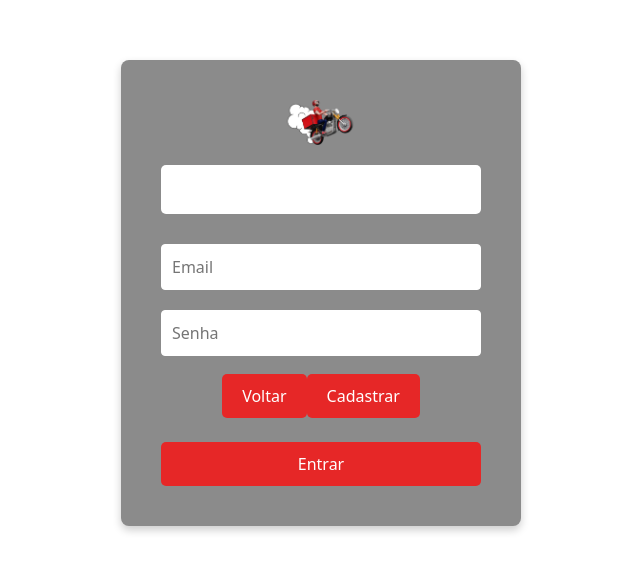
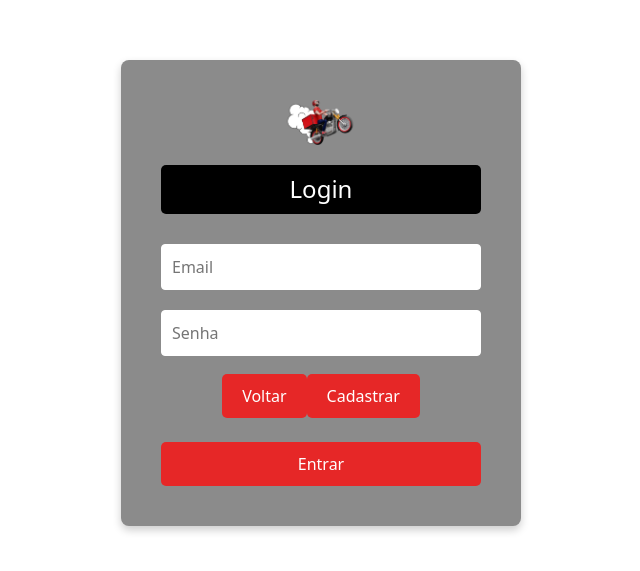
Before and after one commit to GiampaoloResendePereira/Projeto_TCC_Gabriel_Giampaolo_Gustavo_Vitor, a React (Create React App) app in the folder client/: page /login-usuario in a window 1280 px wide. Shown: the part 107-678 px from the top of the page, without its empty margins (319-959 px from the left). Built offline with nearby package versions, Linux system fonts and the light colour scheme.

Commit message:
Ajuste na tela de login

```diff
--- a/client/src/components/Inicio/LoginUsuario.jsx
+++ b/client/src/components/Inicio/LoginUsuario.jsx
@@ -3,7 +3,7 @@ import React, { useState } from "react";
 import { useNavigate } from "react-router-dom";
 import Button from "react-bootstrap/Button";
 import logo from '../../assets/img/logo.png'; // Certifique-se de que o caminho para a logo está correto
-import '../../styles/LoginUsuario.css';
+import styles from '../../styles/LoginUsuario.css';
 import { Link } from "react-router-dom";
 
 const LoginAdmin = () => {
@@ -11,12 +11,14 @@ const LoginAdmin = () => {
   const [senha, setSenha] = useState("");
   const navigate = useNavigate();
 
+
+
   const handleLogin = (e) => {
     e.preventDefault();
     if (email === "admin@gmail.com" && senha === "admin123") {
       navigate("/administrador");
     } else if (email === "cliente@gmail.com" && senha === "cliente123") {
-      navigate("/tela_inicio");
+      navigate("/cliente");
     } else if (email === "motoboy@gmail.com" && senha === "motoboy123") {
       navigate("/motoboy");
     } else {
@@ -26,9 +28,11 @@ const LoginAdmin = () => {
 
   return (
     <div className="login-container">
-      <div className="login-form">
+      <div className="login_form">
+        <div className={styles.login_form}>
         <img src={logo} alt="Logo" className="login-logo" />
         <h4 className="login-title">Login</h4>
+        </div>
         <form onSubmit={handleLogin} className="login-inputs">
           <input
             type="email"
--- a/client/src/styles/LoginUsuario.css
+++ b/client/src/styles/LoginUsuario.css
@@ -9,7 +9,7 @@
     width: 100%;
   }
 
-  .login-form {
+  .login_form {
     background-color: #8b8b8b;
     padding: 40px;
     border-radius: 8px;
@@ -17,6 +17,10 @@
     text-align: center;
     width: 100%;
     max-width: 400px;
+  }
+  .login_form h4{
+    background-color: black;
+    color: white;
   }
 
   .login-logo {
```
Also changed, not shown: client/src/App.js (+2 -7 lines).
